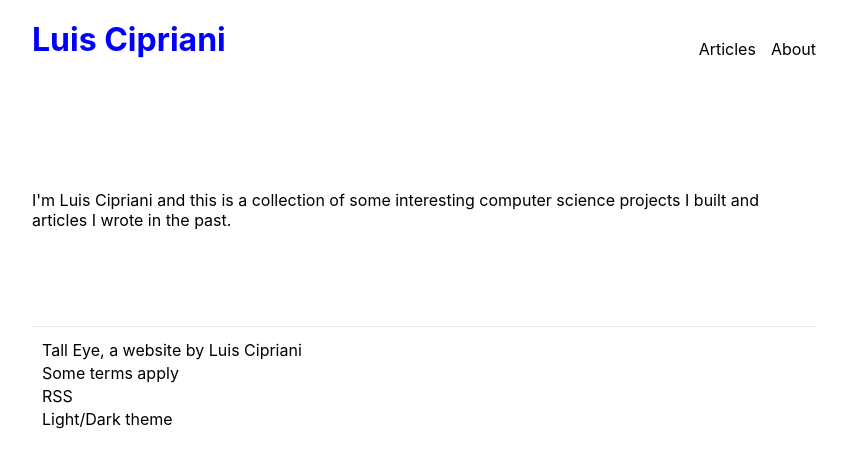
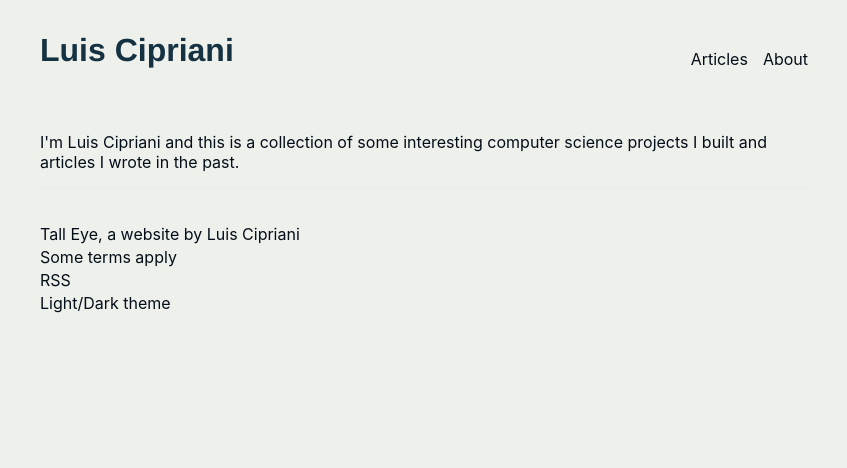
Before and after one commit to lfcipriani/www.talleye.com, a Next.js app: page / in a window 1280 px wide. Shown: the top 468 px of the page, without its empty margins (216-1063 px from the left). Built offline with nearby package versions, Linux system fonts and the light colour scheme.

Commit message:
Improvements on layout

```diff
--- a/components/layout.module.css
+++ b/components/layout.module.css
@@ -1,9 +1,9 @@
 .container {
-  padding: 0 0.5rem;
+  padding: 0 1rem;
   margin: auto;
   max-width: 800px;
 }
 
 .main {
-  padding: 5rem 0;
+  padding: 0;
 }
--- a/components/siteFooter.js
+++ b/components/siteFooter.js
@@ -12,7 +12,7 @@ export default function SiteHeader() {
           footer {
             width: 100%;
             border-top: 1px solid #eaeaea;
-            padding: 10px;
+            padding: 2rem 0;
           }
           p {
             margin: 3px 0;
--- a/components/siteHeader.js
+++ b/components/siteHeader.js
@@ -14,7 +14,7 @@ export default function SiteHeader() {
         {`
           header {
             width: 100%;
-            margin: 20px 0;
+            padding: 2rem 0;
             display: flex;
             flex-wrap: wrap;
             justify-content: space-between;
--- a/styles/globals.css
+++ b/styles/globals.css
@@ -1,17 +1,18 @@
 /* CSS variables */
 :root {
   /* Colors */
-  --color-bg-primary: white;
-  --color-bg-secondary: white;
-  --color-text-heading: blue;
-  --color-text-normal: black;
-  --color-text-accent: black;
+  --color-bg-primary: #eef0eb;
+  --color-bg-secondary: #fff3b0;
+  --color-text-heading: #153243;
+  --color-text-normal: #040e19;
+  --color-text-highlight: #3ddc97;
 
   /* Sizes */
 
   /* Fonts */
-  --font-family-main: -apple-system, BlinkMacSystemFont, Segoe UI, Roboto, Oxygen, Ubuntu, Cantarell,
-    Fira Sans, Droid Sans, Helvetica Neue, sans-serif;
+  --font-family-heading: Lora, Helvetica Neue, sans-serif;
+  --font-family-normal: 'Source Sans Pro', -apple-system, BlinkMacSystemFont, Segoe UI, Roboto,
+    Oxygen, Ubuntu, Cantarell, Fira Sans, Droid Sans, Helvetica Neue, sans-serif;
   --font-family-code: Menlo, Monaco, Lucida Console, Liberation Mono, DejaVu Sans Mono,
     Bitstream Vera Sans Mono, Courier New, monospace;
 }
@@ -21,7 +22,9 @@ html,
 body {
   padding: 0;
   margin: 0;
-  font-family: var(--font-family-main);
+  font-family: var(--font-family-normal);
+  background-color: var(--color-bg-primary);
+  color: var(--color-text-normal);
 }
 html {
   font-size: 1em;
@@ -42,6 +45,26 @@ a img,
   font-family: var(--font-family-code);
 }
 
-h1 {
+h1,
+h2,
+h3,
+h4,
+h5,
+h6 {
   color: var(--color-text-heading);
+  font-family: var(--font-family-heading);
 }
+
+/* My styles */
+.callout {
+  margin: 0 0 2rem;
+  padding: 20px 20px;
+  background-color: var(--color-bg-secondary);
+  border: 0px none;
+  border-radius: 10px;
+  -moz-border-radius: 10px;
+  -webkit-border-radius: 10px;
+  box-shadow: 5px 5px 9px 0px rgba(0, 0, 0, 0.75);
+  -webkit-box-shadow: 5px 5px 9px 0px rgba(0, 0, 0, 0.75);
+  -moz-box-shadow: 5px 5px 9px 0px rgba(0, 0, 0, 0.75);
+}
```
Also changed, not shown: .eslintrc.json.
